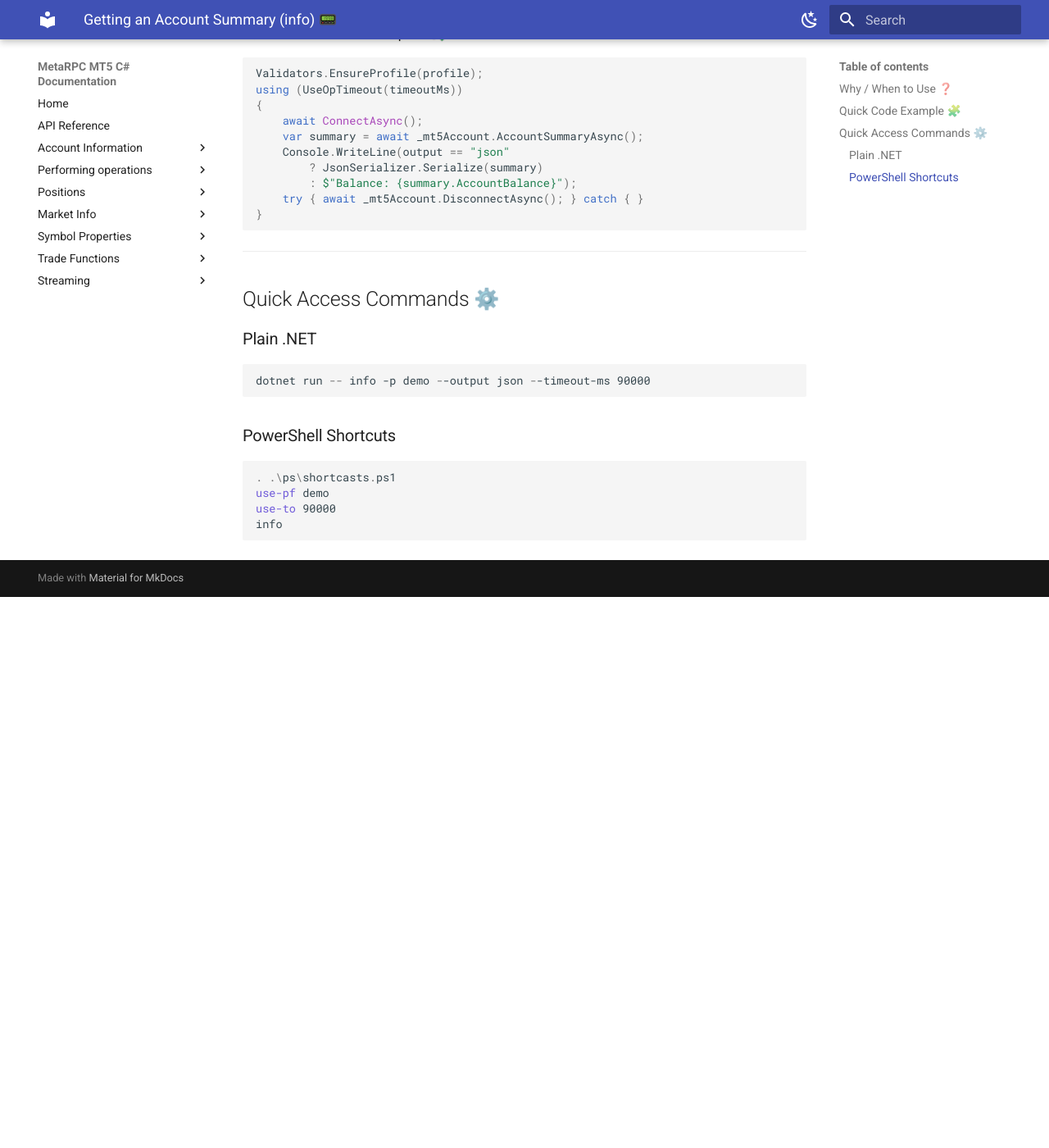
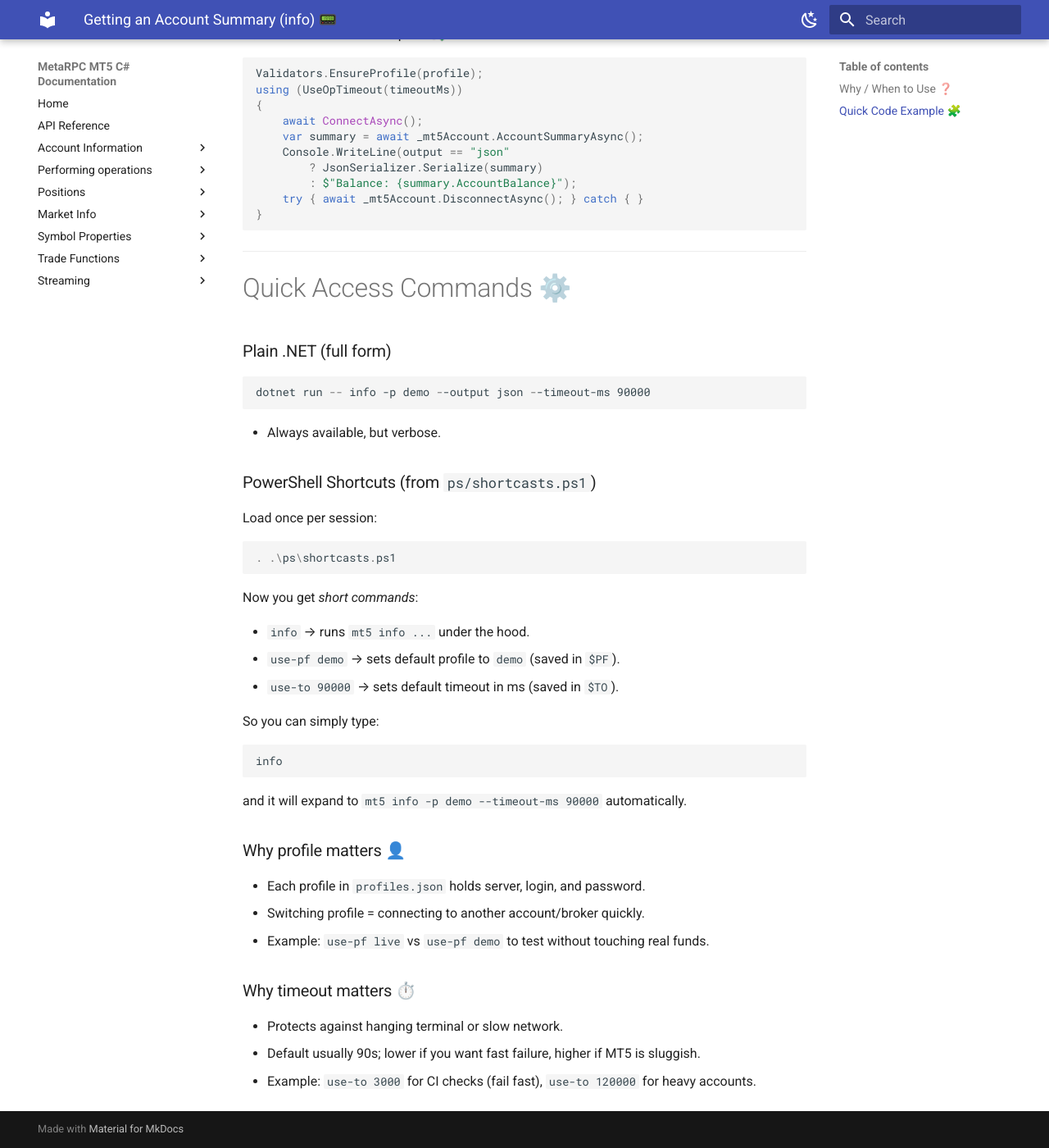
Before and after one commit to MetaRPC/CSharpMT5, an MkDocs documentation site: the page built from docs/Account/Info.md, in a window 1280 px wide and 1400 px high, scrolled down 1342 px. Shown: the whole window at 82% size. Built offline with MkDocs 1.6.1 and Material for MkDocs 9.7.7, drawn with Linux system fonts in a browser that asks for light colours; before the commit the page ends 2070 px from its top, so only the background shows below that.

Commit message:
Update Info.md

````diff
--- a/docs/Account/Info.md
+++ b/docs/Account/Info.md
@@ -74,19 +74,46 @@ using (UseOpTimeout(timeoutMs))
 
 ---
 
-## Quick Access Commands ⚙️
+# Quick Access Commands ⚙️
 
-### Plain .NET
+### Plain .NET (full form)
 
 ```powershell
 dotnet run -- info -p demo --output json --timeout-ms 90000
 ```
 
-### PowerShell Shortcuts
+* Always available, but verbose.
+
+### PowerShell Shortcuts (from `ps/shortcasts.ps1`)
+
+Load once per session:
 
 ```powershell
 . .\ps\shortcasts.ps1
-use-pf demo
-use-to 90000
+```
+
+Now you get *short commands*:
+
+* `info` → runs `mt5 info ...` under the hood.
+* `use-pf demo` → sets default profile to `demo` (saved in `$PF`).
+* `use-to 90000` → sets default timeout in ms (saved in `$TO`).
+
+So you can simply type:
+
+```powershell
 info
 ```
+
+and it will expand to `mt5 info -p demo --timeout-ms 90000` automatically.
+
+### Why profile matters 👤
+
+* Each profile in `profiles.json` holds server, login, and password.
+* Switching profile = connecting to another account/broker quickly.
+* Example: `use-pf live` vs `use-pf demo` to test without touching real funds.
+
+### Why timeout matters ⏱️
+
+* Protects against hanging terminal or slow network.
+* Default usually 90s; lower if you want fast failure, higher if MT5 is sluggish.
+* Example: `use-to 3000` for CI checks (fail fast), `use-to 120000` for heavy accounts.
````
